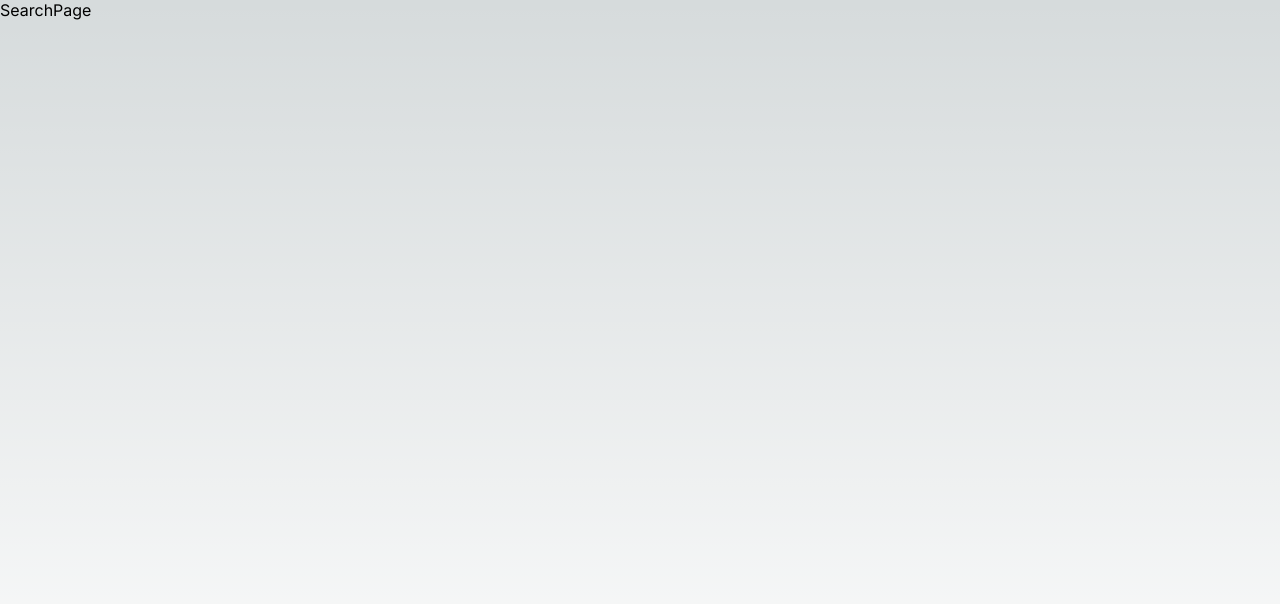
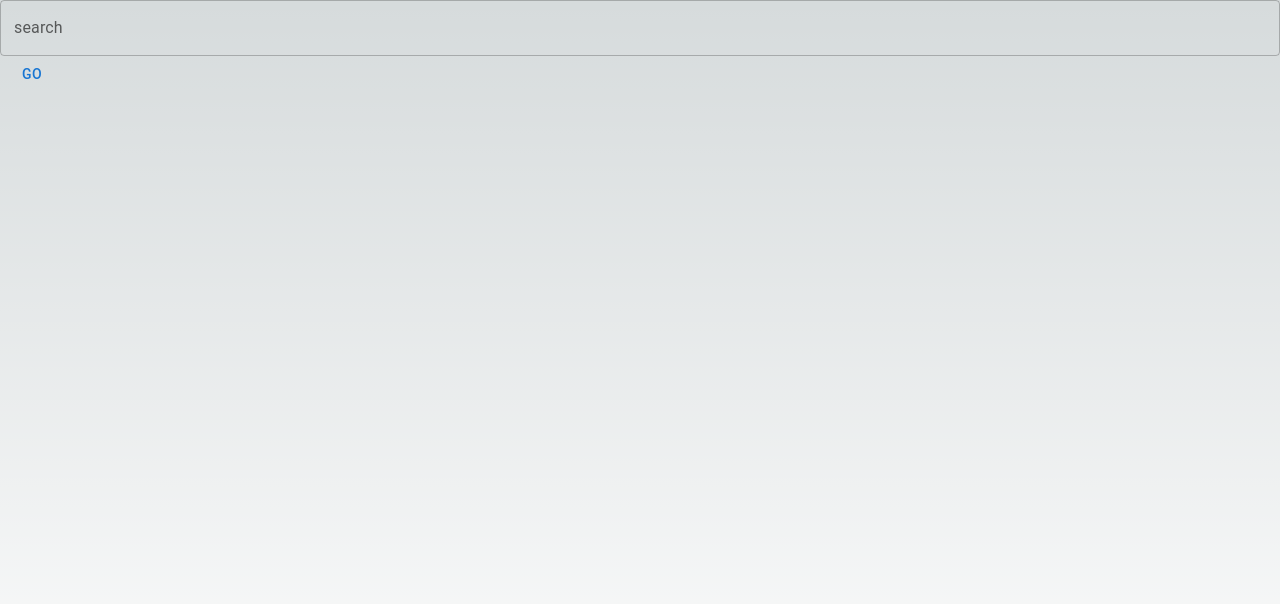
Before and after one commit to noahdvaughn/news_board, a Next.js app in the folder client/: page /search in a window 1280 px wide. Shown: the top 604 px of the page. Built offline with nearby package versions, Linux system fonts and the light colour scheme.

Commit message:
added api route

```diff
--- a/client/app/search/page.tsx
+++ b/client/app/search/page.tsx
@@ -1,13 +1,34 @@
-import React from 'react'
+"use client"
+
+import React, { FormEvent } from 'react'
 import styles from './styles.module.css'
 import { useState } from 'react'
+import { NewsArticle } from '@/models/NewsArticles'
+import { Box, Button, Paper, TextField } from '@mui/material'
 
 const Search = () => {
-  const [searchResults, setSearchResults] = useState(null)
+  const [searchResults, setSearchResults] = useState<NewsArticle[] | null>(null)
+  const [loading, isLoading] = useState()
+  const [search, setSearch] = useState('')
+  console.log(search)
+
+  const handleSubmit = async(e: FormEvent<HTMLFormElement>) => {
+    e.preventDefault()
+    if (search) {
+      alert(search)
+    }
+  }
+
+
   return (
-    <div className={styles.background}>
-      SearchPage
-    </div>
+    <Box>
+      <Box component='form' onSubmit={handleSubmit}>
+     <TextField variant='outlined' fullWidth label='search' onChange={(e)=> {setSearch(e.target.value)}} />
+     <Button type='submit'>
+      Go
+     </Button>
+      </Box>
+    </Box>
   )
 }
 
```
Also changed, not shown: client/app/api/route.ts (added).
